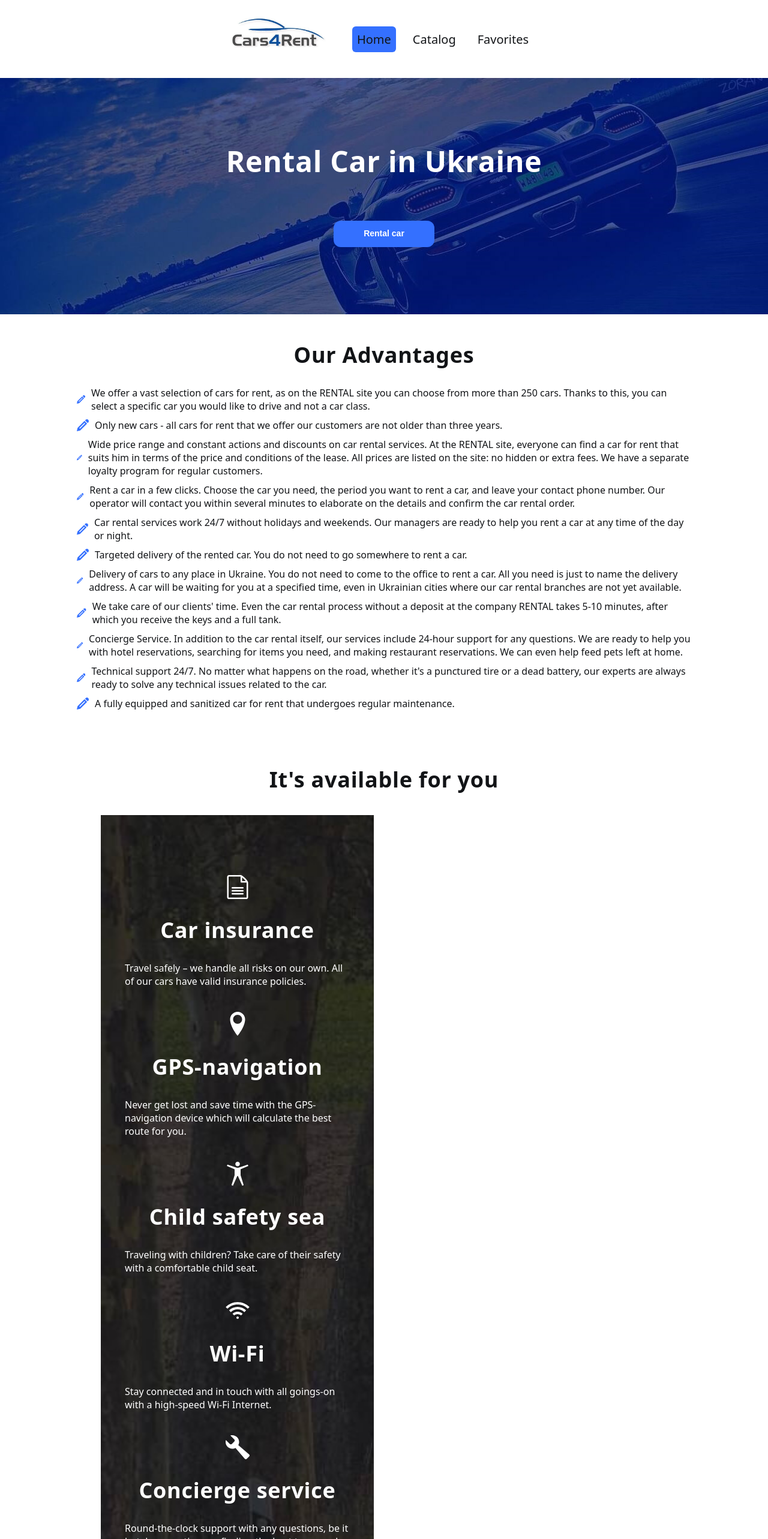
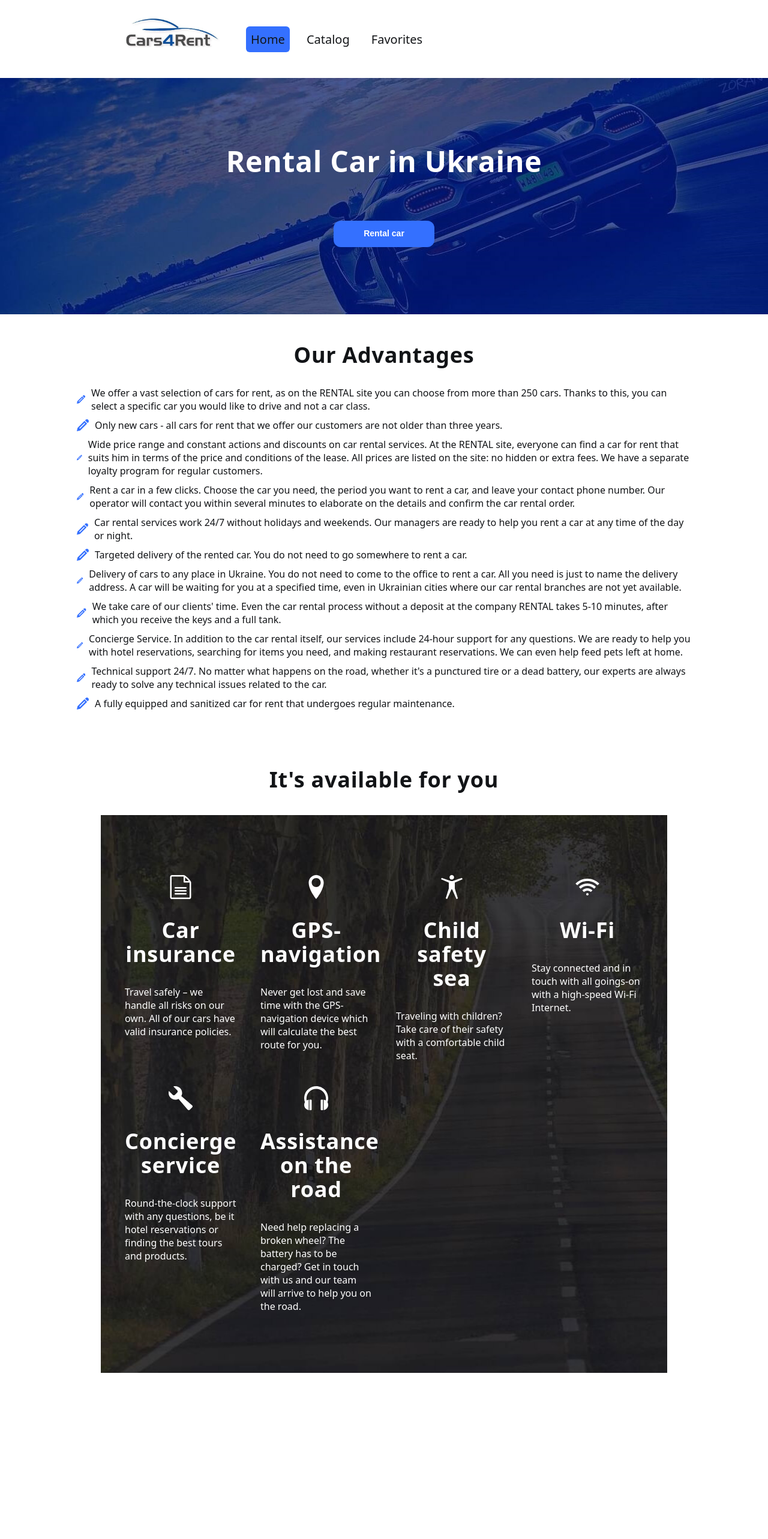
Before and after one commit to Olena3333/cars4rent, a React (Vite) app: page / in a window 1280 px wide. Shown: the top 2566 px of the page at 60% size. After the commit the page ends 2377 px from the top, so only its background shows below. Built offline with nearby package versions, Linux system fonts and the light colour scheme.

Commit message:
fix Header

```diff
--- a/src/components/header/Header.Styled.js
+++ b/src/components/header/Header.Styled.js
@@ -12,7 +12,7 @@ export const StyledHederWrapper = styled.div`
     padding: 20px;
     flex-wrap: nowrap;
     gap: 30px;
-    justify-content: center;
+    justify-content: start;
     align-items: center;
   }
 `;
--- a/src/pages/home/Home.Styled.js
+++ b/src/pages/home/Home.Styled.js
@@ -76,20 +76,21 @@ export const StyledForYouList = styled.ul`
   display: flex;
   gap: 10px;
   flex-wrap: wrap;
-  justify-content: space-around;
   background-image: url(${imgroad});
   background-size: cover;
   gap: 40px;
   max-width: 375px;
   padding: 20px 20px;
   margin: 10px 20px;
-  @media screen and (min-width: 768px) {
+  @media screen and (min-width: 425px) {
     margin: 40px;
     padding: 100px 40px;
     display: grid;
+    flex-wrap: nowrap;
     grid-template-columns: repeat(auto-fit, minmax(180px, 1fr));
     flex-direction: column;
     align-items: start;
+    max-width: 1440px;
   }
 `;
 export const StyledForYouListItem = styled.li`
@@ -101,7 +102,7 @@ export const StyledForYouListItem = styled.li`
     font-weight: 700;
     line-height: 1.11;
     letter-spacing: 0.72px;
-    @media screen and (min-width: 768px) {
+    @media screen and (min-width: 425px) {
       font-size: 36px;
     }
   }
```
